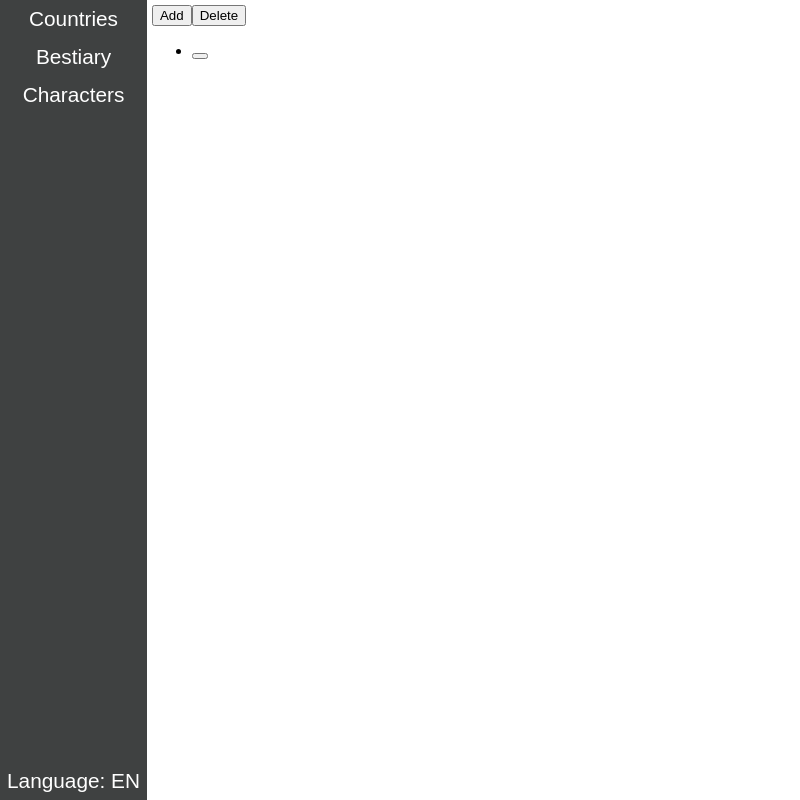
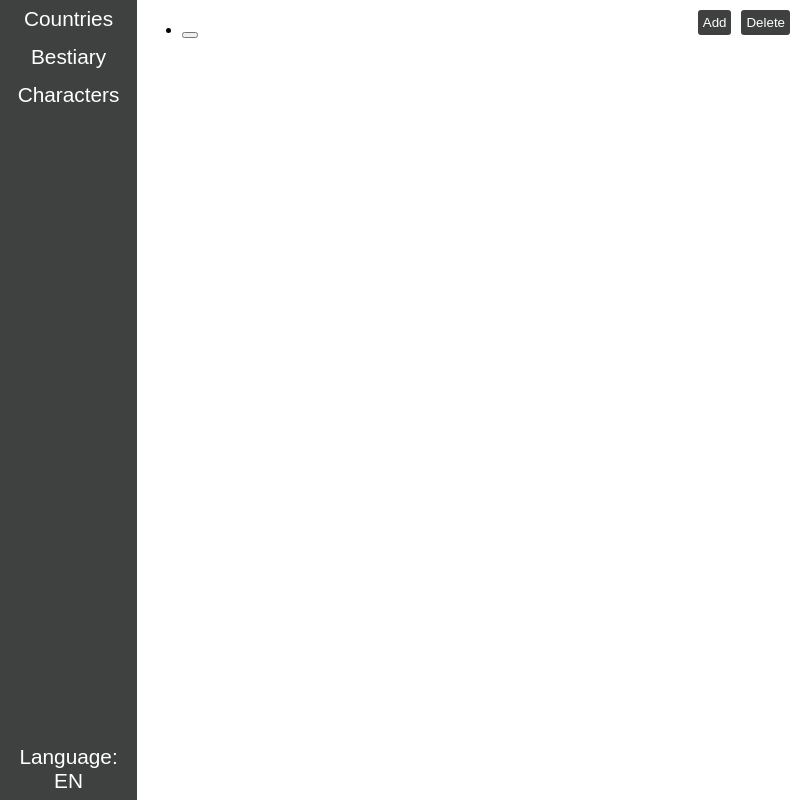
Before and after one commit to svmi3195/fiction-lore, an Electron app: page index.html in a window 800 px wide. Both pictures are taken after a click on the button "Countries". Drawn offline with Linux system fonts and the light colour scheme; files whose address does not match are found by name.

Commit message:
styling for add, delete, edit buttons

```diff
--- a/main.css
+++ b/main.css
@@ -9,6 +9,16 @@ html, body {
   min-height: 100%;
 }
 
+/* content container */
+#main {
+  padding: 5px;
+  width: 100%;
+  display: flex;
+  flex-direction: row;
+  justify-content: space-between;
+}
+
+/* main menu */
 .menu {
   display: flex;
   flex-direction: column;
@@ -21,10 +31,7 @@ html, body {
   flex-direction: column;
 }
 
-#main {
-  padding: 5px;
-}
-
+/* main menu buttons */
 .menu button {
   padding: 7px;
   background: rgb(63, 65, 65);
@@ -33,3 +40,21 @@ html, body {
   font-family: Arial, Helvetica, sans-serif;
   font-size: 1.3rem;
 }
+
+/* menu with add, delete, edit buttons for separate items */
+.list-menu button {
+  background-color: rgb(63, 65, 65);
+  color: #fff;
+  padding: 5px;
+  margin: 5px;
+  border: none;
+  border-radius: 3px;
+}
+
+/* media queries*/
+@media only screen and (min-width: 700px) {
+  #main {
+    width: 700px;
+    margin-right: auto;
+  }
+}
--- a/renderer.js
+++ b/renderer.js
@@ -67,12 +67,13 @@ function createList(category){
 
   container.innerHTML = '';
 
+  container.append(list);
+
   const listMenu = window.document.createElement('div');
+  listMenu.className = 'list-menu';
   listMenu.append(createAddBtn(category));
   listMenu.append(createDeleteBtn(category));
-
   container.append(listMenu);
-  container.append(list);
 }
 
 function createItem(category, element){
@@ -135,8 +136,12 @@ function createItem(category, element){
   }
 
   container.innerHTML = '';
-  container.append(createEditBtn());
   container.append(template);
+
+  const listMenu = window.document.createElement('div');
+  listMenu.className = 'list-menu';
+  listMenu.append(createEditBtn());
+  container.append(listMenu);
 }
 
 function formatTitle(title){
```
